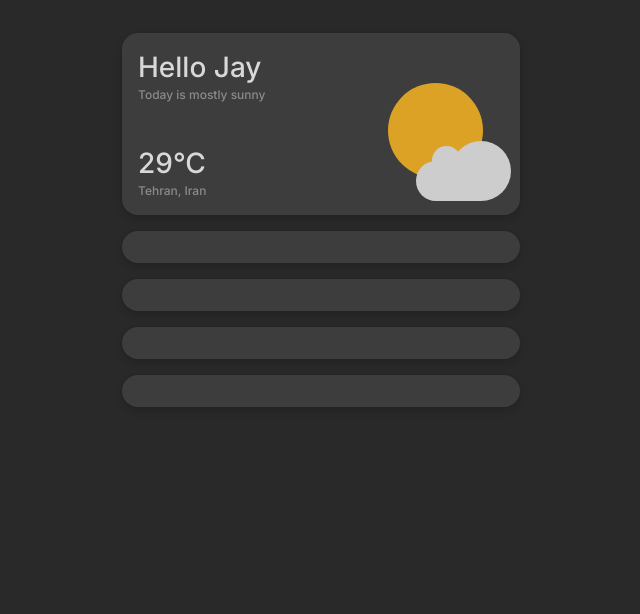
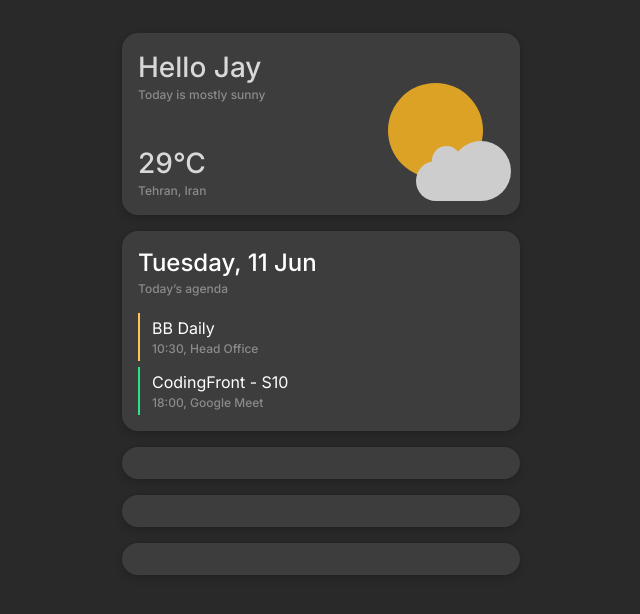
Before and after one commit to PedramAhmadiG/Cf30, a plain HTML site: page S14/index.html in a window 1280 px wide. Shown: the whole page, without its empty margins (319-959 px from the left). Drawn offline with Linux system fonts and the light colour scheme.

Commit message:
add date

```diff
--- a/S14/index.css
+++ b/S14/index.css
@@ -85,3 +85,36 @@ body{
     width: 60px;
     height: 20px;
 }
+#date .text h2{
+    font-family: Inter;
+    font-weight: 500;
+    font-size: 24px;
+    line-height: 32px;
+    letter-spacing: 0%;
+    color: #ffffff;
+}
+#date span{
+    font-family: Inter;
+    font-weight: 500;
+    font-size: 12px;
+    line-height: 16px;
+    letter-spacing: 0%;
+    color: #FFFFFF66;
+}
+#date h3{
+    font-family: Inter;
+    font-weight: 400;
+    font-size: 16px;
+    line-height: 22px;
+    letter-spacing: 0%;
+    color: #FFFFFF;
+}
+#date .text-1{
+    border-left: 2px solid #FFC453;
+    padding: 4px 12px;
+    margin: 16px 0 6px 0;
+}
+#date .text-2{
+    border-left: 2px solid #29E489;
+    padding: 4px 12px;
+}
--- a/S14/index.html
+++ b/S14/index.html
@@ -32,7 +32,20 @@
                 <div class="cloud-3"></div>
             </div>
         </section>
-        <section id="date"></section>
+        <section id="date">
+            <div class="text">
+                <h2>Tuesday, 11 Jun</h2>
+                <span>Today’s agenda</span>
+            </div>
+            <div class="text-1">
+                <h3>BB Daily</h3>
+                <span>10:30, Head Office</span>
+            </div>
+            <div class="text-2">
+                <h3>CodingFront - S10</h3>
+                <span>18:00, Google Meet</span>
+            </div>
+        </section>
         <section id="email"></section>
         <section id="feeling"></section>
         <section id="footer"></section>
```
